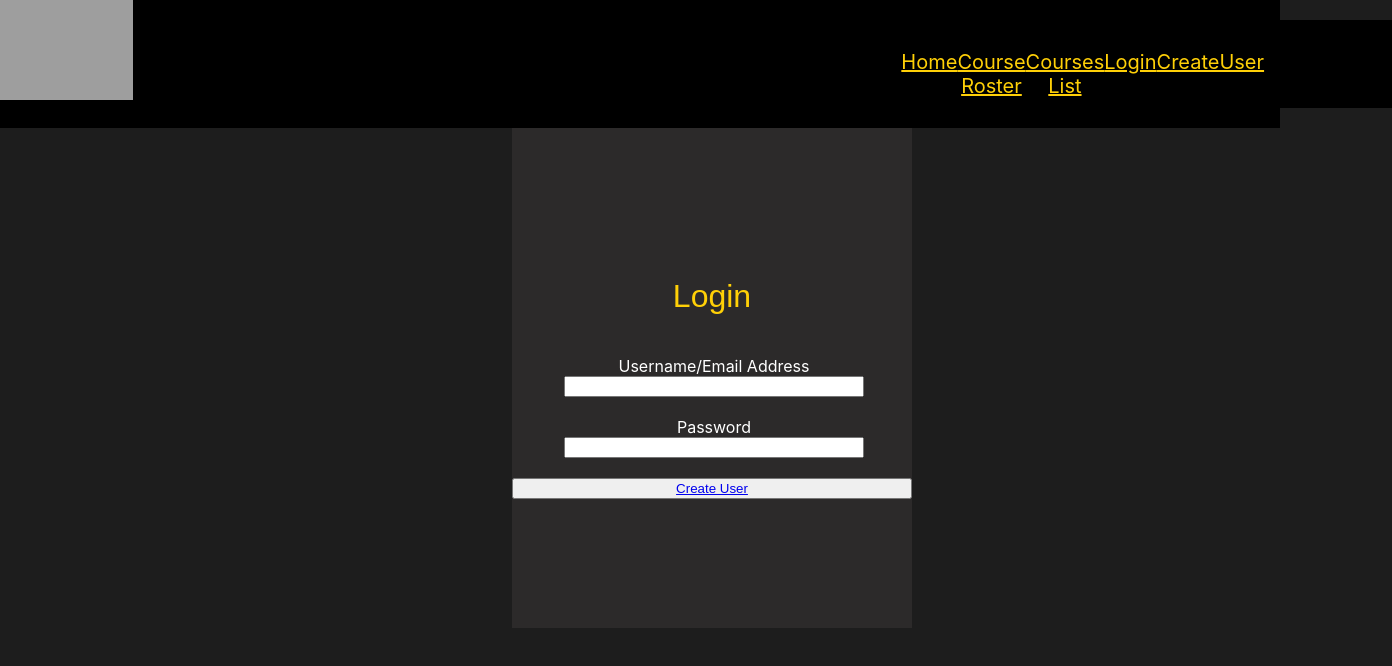
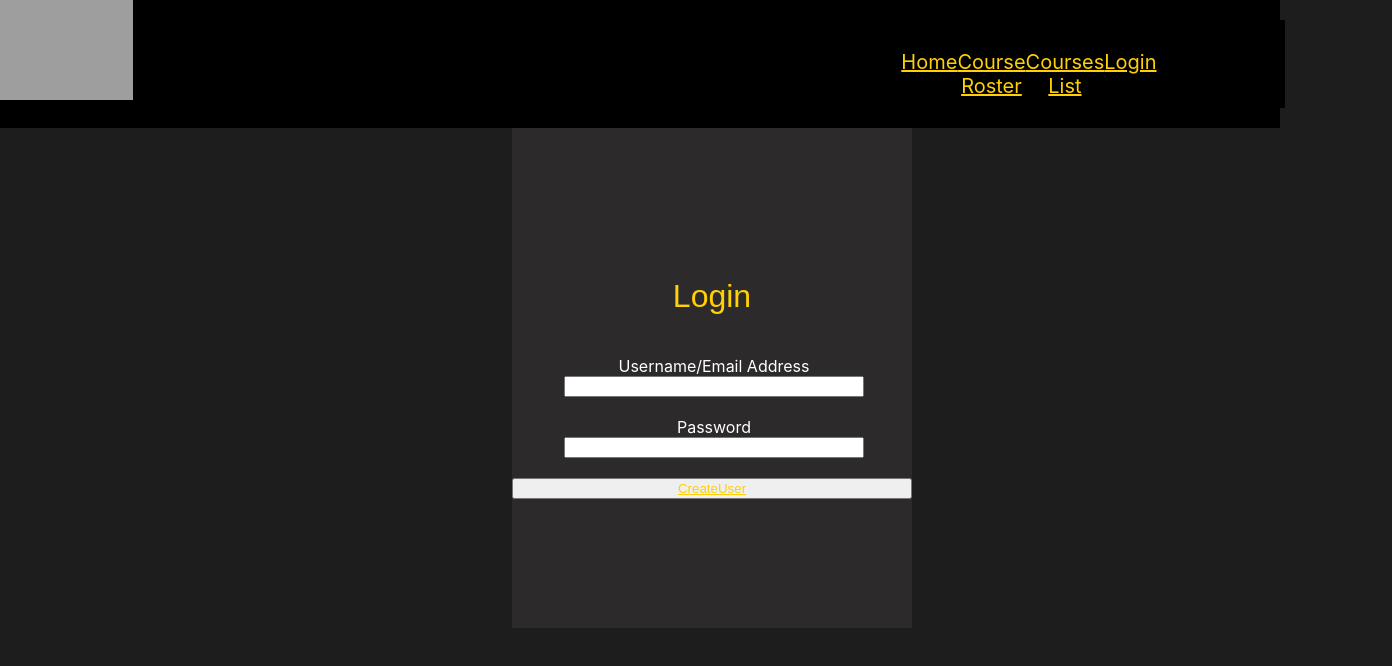
Before and after one commit to westongb/picture-roll, a React (Create React App) app: page /login in a window 1280 px wide. Shown: the top 666 px of the page, 1392 px wide, since content can reach past the window. Built offline with nearby package versions, Linux system fonts and the light colour scheme; grey boxes are pictures that could not be loaded.

Commit message:
User post works

```diff
--- a/src/Authorization/Login.js
+++ b/src/Authorization/Login.js
@@ -27,7 +27,7 @@ return (
         <input type='password' value={password} onChange={(e)=> setPassword(e.target.value)}></input>
     </form>
     <br></br>
-    <button ><a href="https://localhost:3000/Login/CreateUser">Create User</a></button>
+    <button ><Link to="/login/CreateUser" className='menuLink'>CreateUser</Link></button>
     </div>
 
 )
--- a/src/Menu.js
+++ b/src/Menu.js
@@ -37,9 +37,9 @@ render(props) {
                 <li>
                 <Link to="/login" className='menuLink'>Login</Link>
                 </li>
-                 <li>
+                 {/* <li>
                 <Link to="/login/CreateUser" className='menuLink'>CreateUser</Link>
-                </li>
+                </li> */}
                 {/* <li>
                 <Link to="/addstudent">Add Student</Link>
                 </li> */}
```
Also changed, not shown: 1 other file (tests, documents, lock files or other folders).
